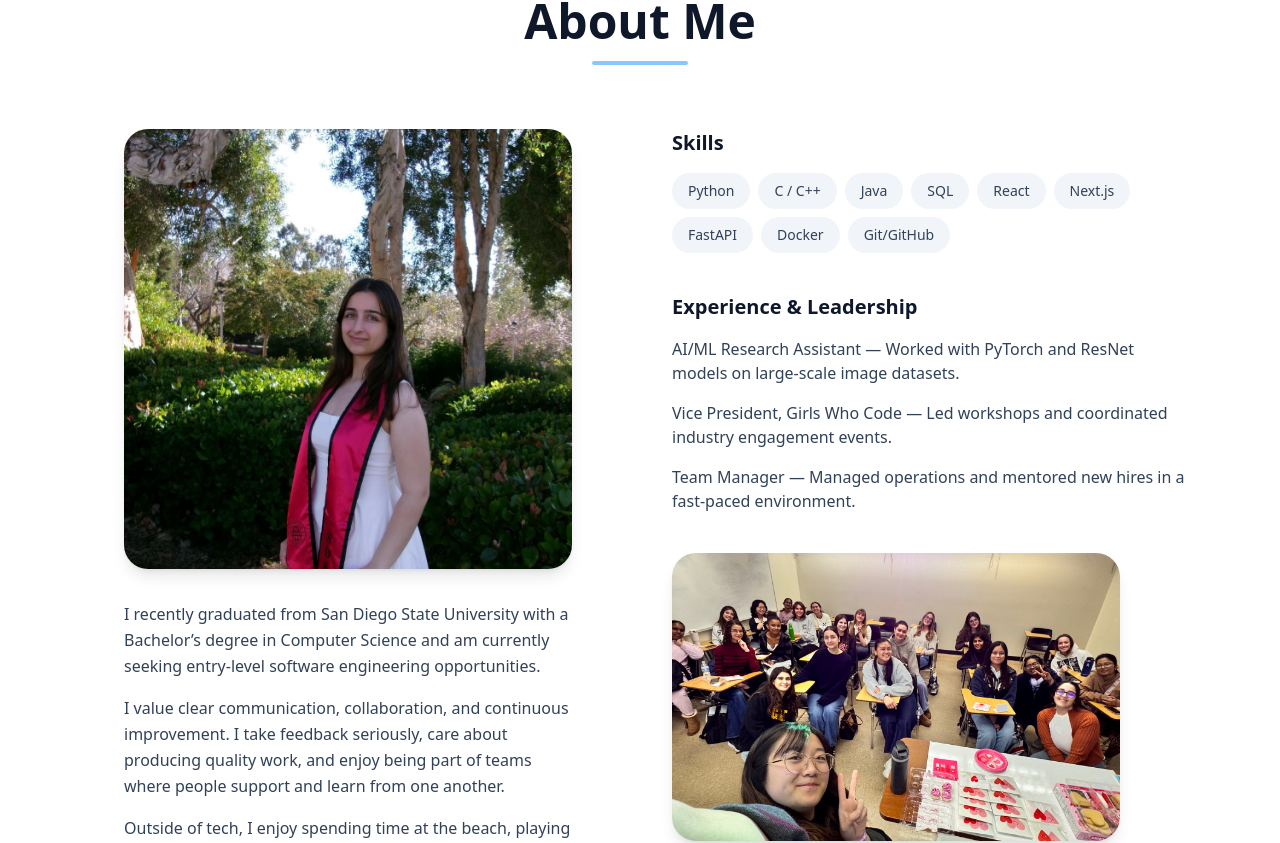
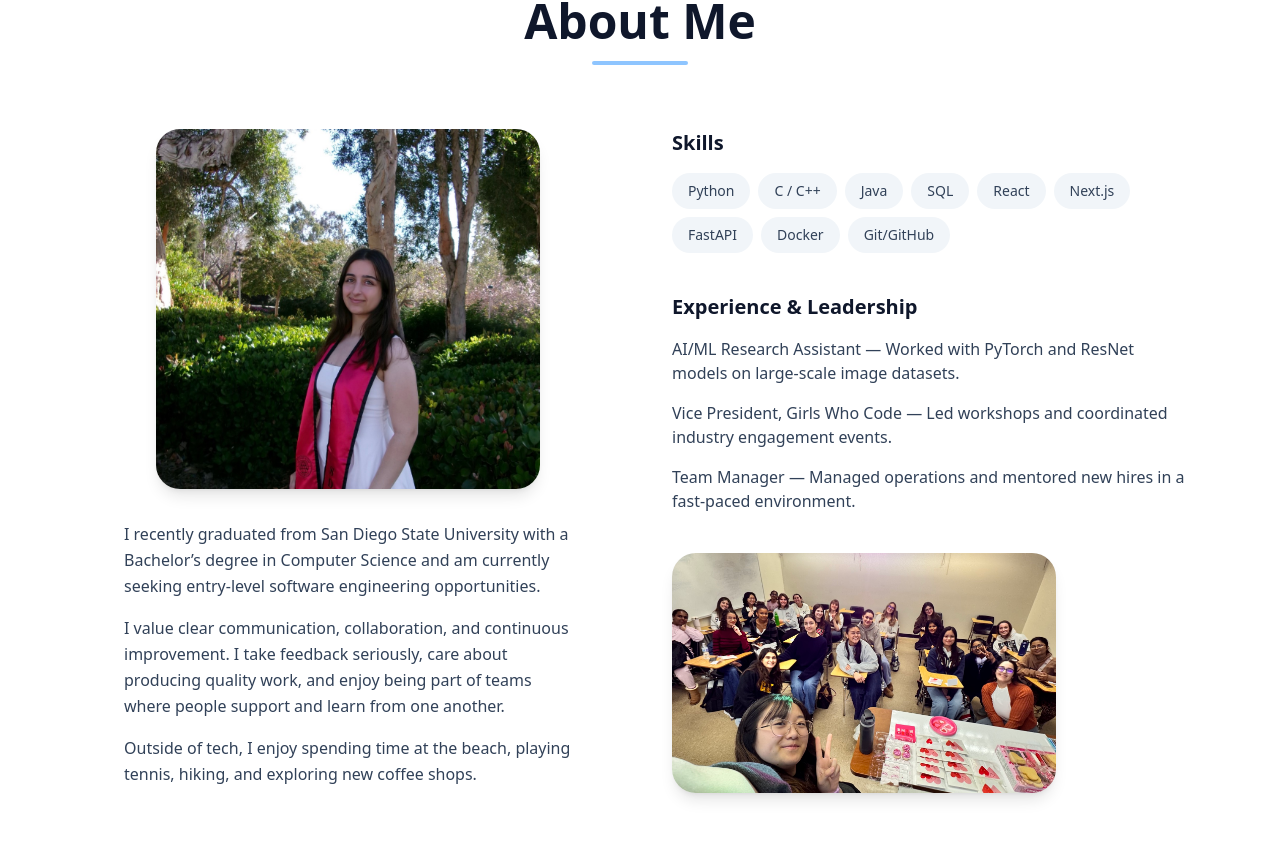
Before and after one commit to abed-andrea/portfolio-frontend, a Next.js app: page / in a window 1280 px wide. Shown: the part 899-1742 px from the top of the page. Built offline with nearby package versions, Linux system fonts and the light colour scheme.

Commit message:
Adjust size of images

```diff
--- a/app/components/About.tsx
+++ b/app/components/About.tsx
@@ -19,7 +19,7 @@ export default function About() {
 
                 {/* Photo */}
                 <div
-                  className="w-full max-w-md h-110 rounded-3xl bg-cover bg-center shadow-lg"
+                  className="w-full max-w-sm h-90 rounded-3xl bg-cover bg-center shadow-lg"
                   style={{ backgroundImage: "url(/my-photo.jpeg)" }}
                 />
 
@@ -110,7 +110,7 @@ export default function About() {
 
 
                 <div
-                  className="w-full max-w-md h-72 rounded-3xl bg-cover bg-center shadow-lg"
+                  className="w-full max-w-sm h-60 rounded-3xl bg-cover bg-center shadow-lg"
                   style={{ backgroundImage: "url(/gwc-photo.jpeg)" }}
                 />
 
```
